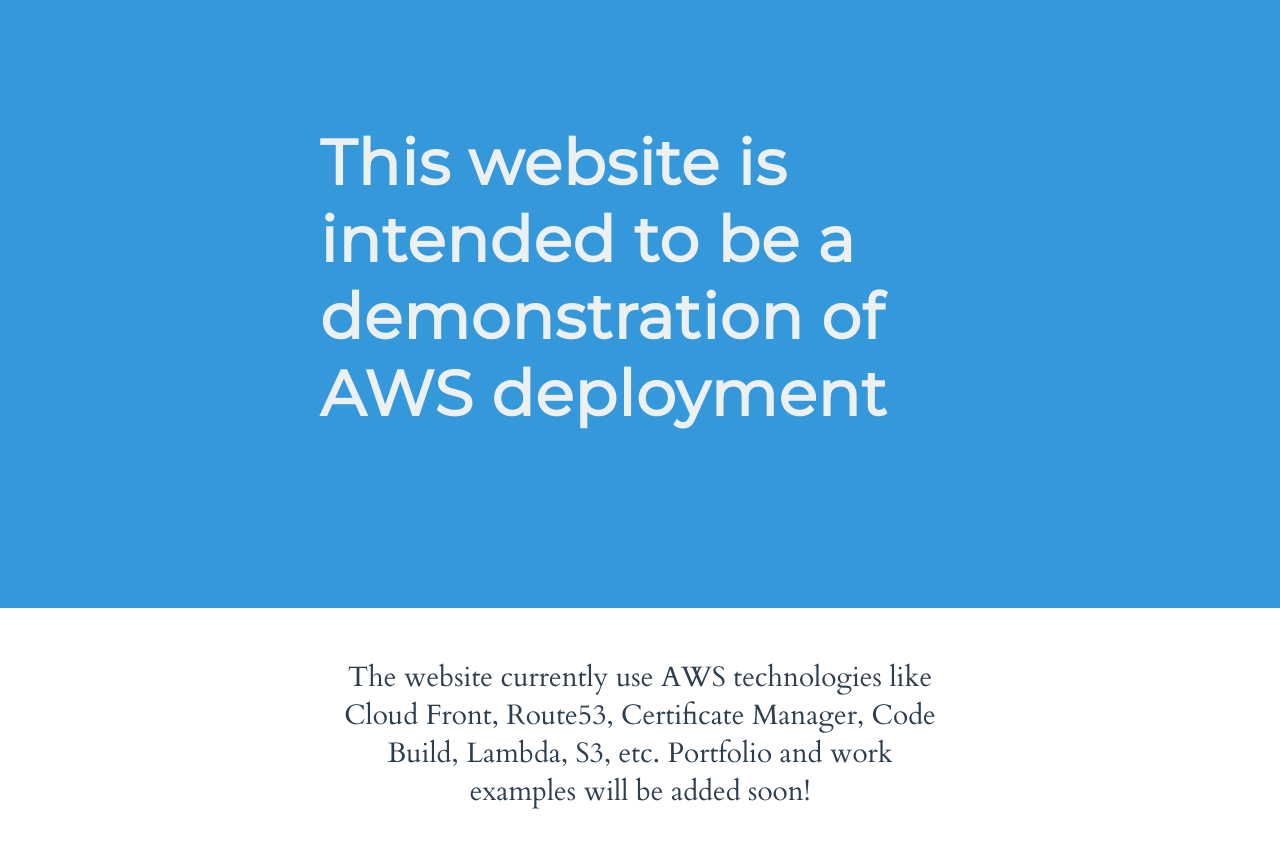
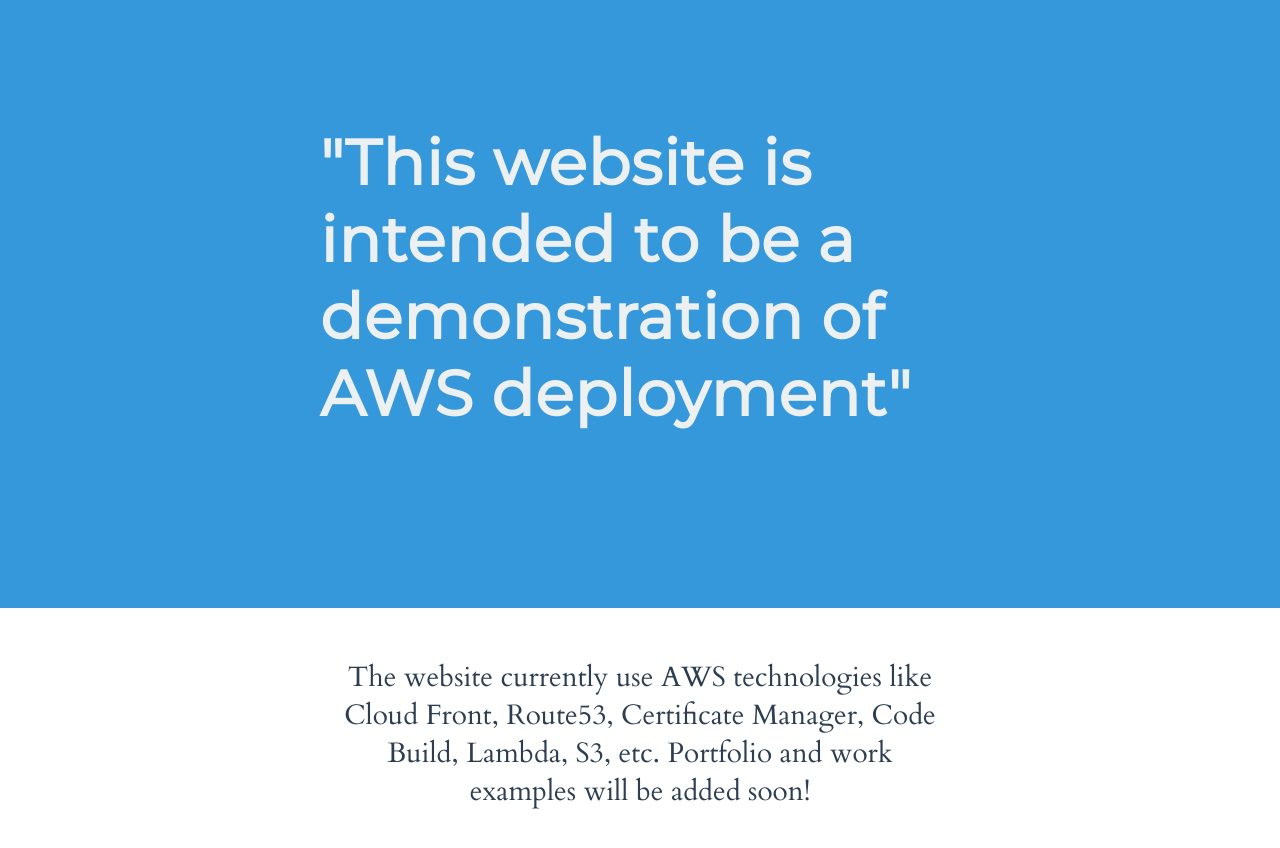
Before and after one commit to SaurabhSSingh/my-showcase, a React app: page index.html in a window 1280 px wide. Shown: the part 1500-2348 px from the top of the page. Built offline with nearby package versions, Linux system fonts and the light colour scheme.

Commit message:
update on description

```diff
--- a/index.html
+++ b/index.html
@@ -65,7 +65,7 @@
 
     <section class="background--skyBlue section">
       <h2 class="color--cloud margin--none section__text--centered">
-        This website is intended to be a demonstration of AWS deployment
+        "This website is intended to be a demonstration of AWS deployment"
       </h2>
     </section>
 
```
Also changed, not shown: 1 other file.
